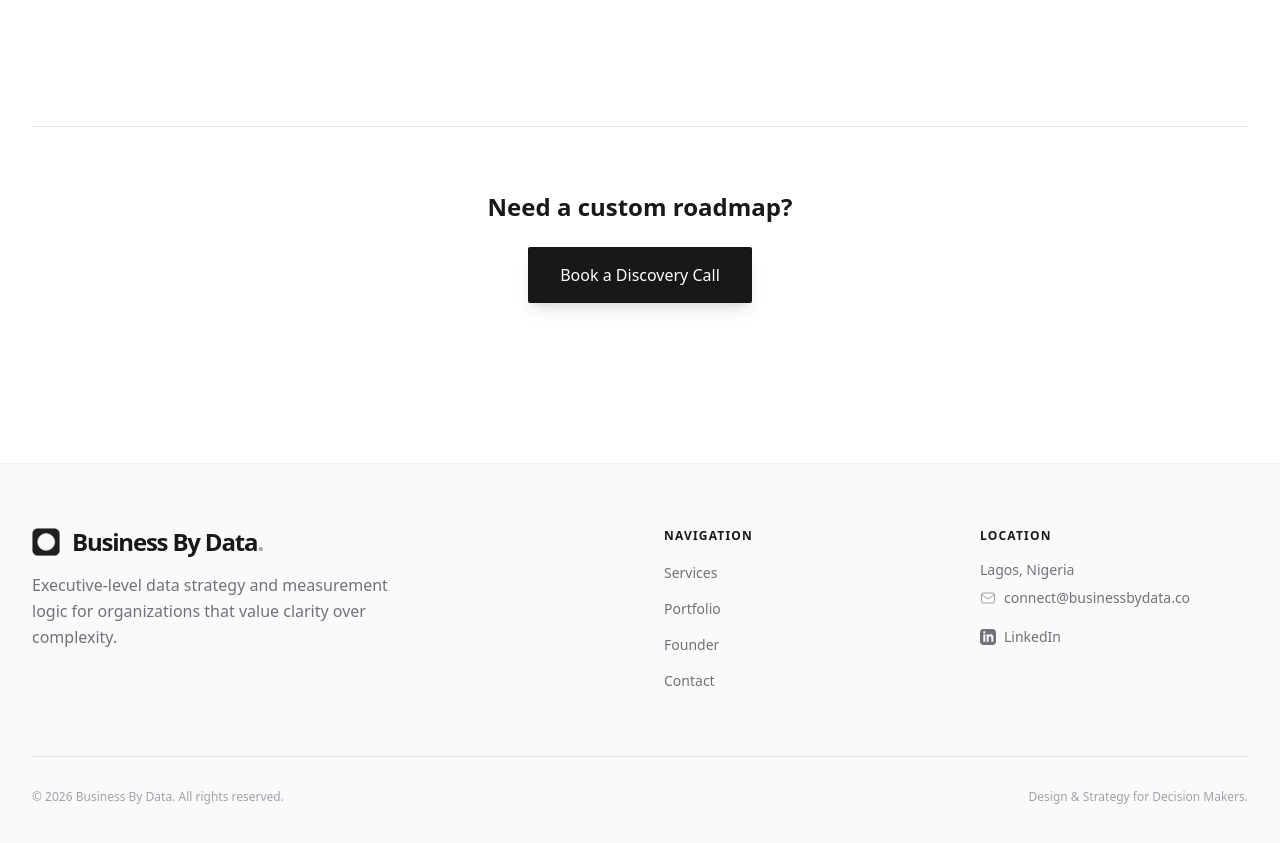
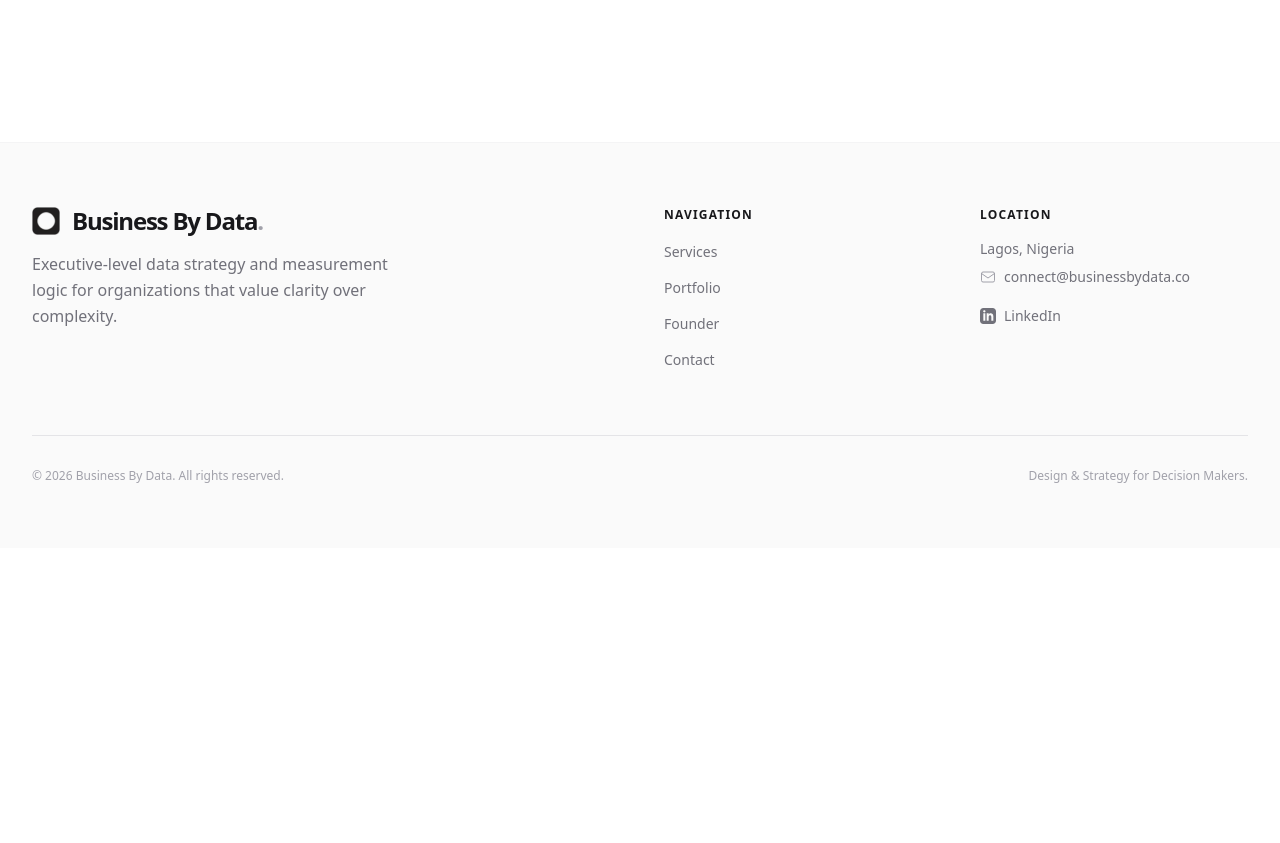
Before and after one commit to remavaish1/businessbydata, a React (Vite) app: page /#/services in a window 1280 px wide. Shown: the part 2900-3743 px from the top of the page. After the commit the page ends 3448 px from the top, so only its background shows below. Built offline with nearby package versions, Linux system fonts and the light colour scheme.

Commit message:
Update Services.tsx

```diff
--- a/pages/Services.tsx
+++ b/pages/Services.tsx
@@ -72,15 +72,7 @@ const Services: React.FC = () => {
             ))}
           </div>
 
-          <div className="mt-20 py-16 border-t border-zinc-200 text-center">
-            <h3 className="text-2xl font-bold text-zinc-900 mb-6">Need a custom roadmap?</h3>
-            <Link
-              to={DISCOVERY_CALL_LINK.replace("#", "")}
-              className="inline-flex items-center bg-zinc-900 text-white px-8 py-4 text-base font-medium rounded-sm hover:bg-zinc-800 transition-all shadow-lg"
-            >
-              {PRIMARY_CTA_TEXT}
-            </Link>
-          </div>
+
         </div>
       </section>
     </div>
```
